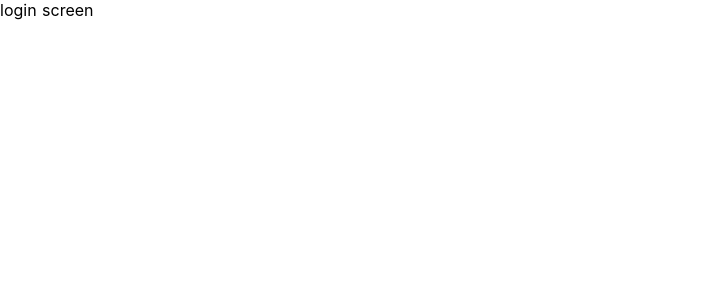
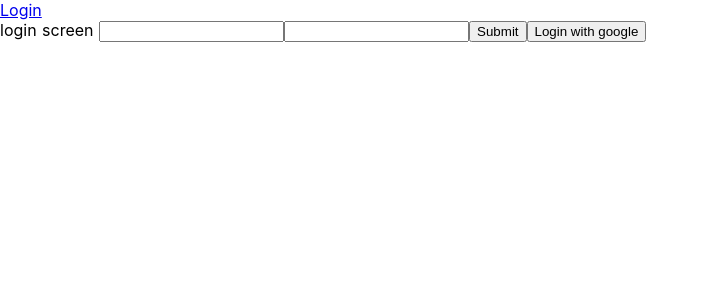
Before and after one commit to kitruh/time-it, a Nuxt app: page /login in a window 1280 px wide. Shown: the top 300 px of the page, without its empty margins (0-708 px from the left). Built offline with nearby package versions, Linux system fonts and the light colour scheme; no server answers.

Commit message:
more work

```diff
--- a/layouts/default.vue
+++ b/layouts/default.vue
@@ -1,5 +1,12 @@
 <template>
   <div>
+    <div v-if="$auth.loggedIn">
+      {{$auth.user.email}}
+      <button @click="$auth.logout('google')">logout</button>
+    </div>
+    <div v-else>
+      <nuxt-link text to="/login">Login</nuxt-link>
+    </div>
     <nuxt />
   </div>
 </template>
--- a/nuxt.config.js
+++ b/nuxt.config.js
@@ -49,12 +49,20 @@ export default {
       '@nuxtjs/axios',
     '@nuxtjs/auth'],
 
+  axios: {
+    baseUrl: 'http://localhost:3000/api'
+  },
+
   auth: {
     strategies: {
       google: {
-        client_id: '456651353888-9se35a5sgmmhlrdjemqc03oe00fi2lsn.apps.googleusercontent.com',
-        client_secret: 'SwJMolhT1Wd-lMRkoYqxqIIy'
+        client_id: '131447866697-aakrlen9rlfe495rhn65b8m9hir143fg.apps.googleusercontent.com'
       },
+      local: {
+        endpoints: {
+          login: {url: '/sessions', method: 'post', propertyName: 'token'}
+        }
+      }
     }
   },
   router: {
--- a/pages/login.vue
+++ b/pages/login.vue
@@ -1,14 +1,36 @@
 <template>
 <div>
   login screen
+  <input type="text" v-model="username" >
+  <input type="text"  v-model="password" >
+  <button @click="loginUser">Submit</button>
+  <button @click="loginWithGoogle">Login with google</button>
 </div>
 </template>
 
 <script>
+
 export default {
   name: 'login',
-  created(){
-    this.$auth.loginWith('google')
+  data(){
+    return{
+      username: '',
+      password: ''
+    }
+  },
+  methods:{
+    loginUser(){
+      this.$auth.loginWith('local', {
+        data: {
+          username: this.username,
+          password: this.password
+        }
+      })
+
+    },
+    loginWithGoogle(){
+      this.$auth.loginWith('google')
+    }
   }
 };
 </script>
```
